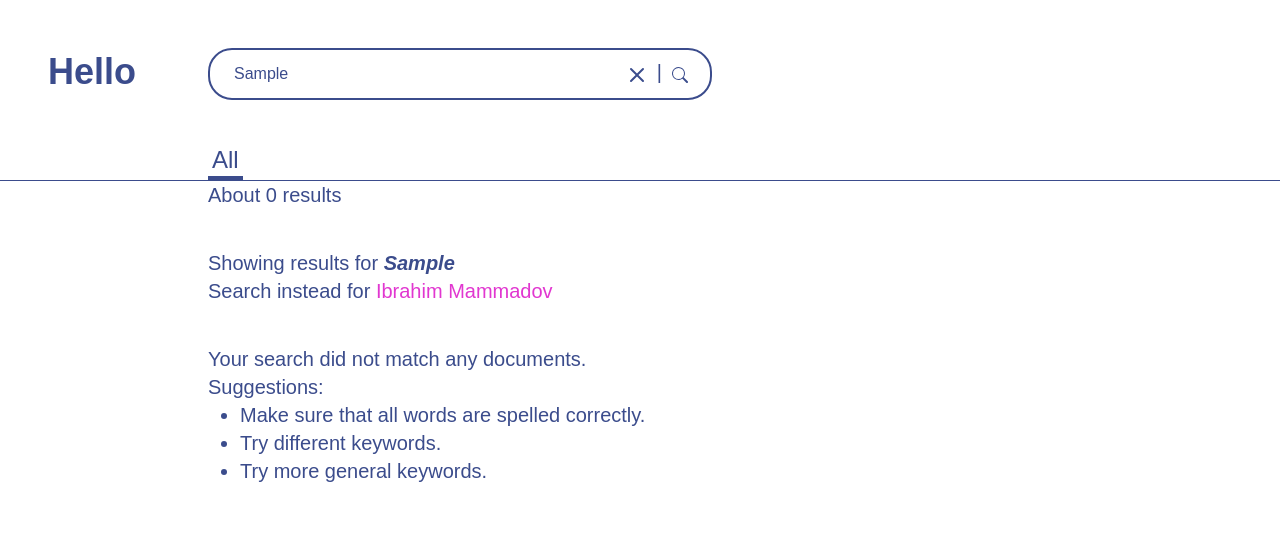
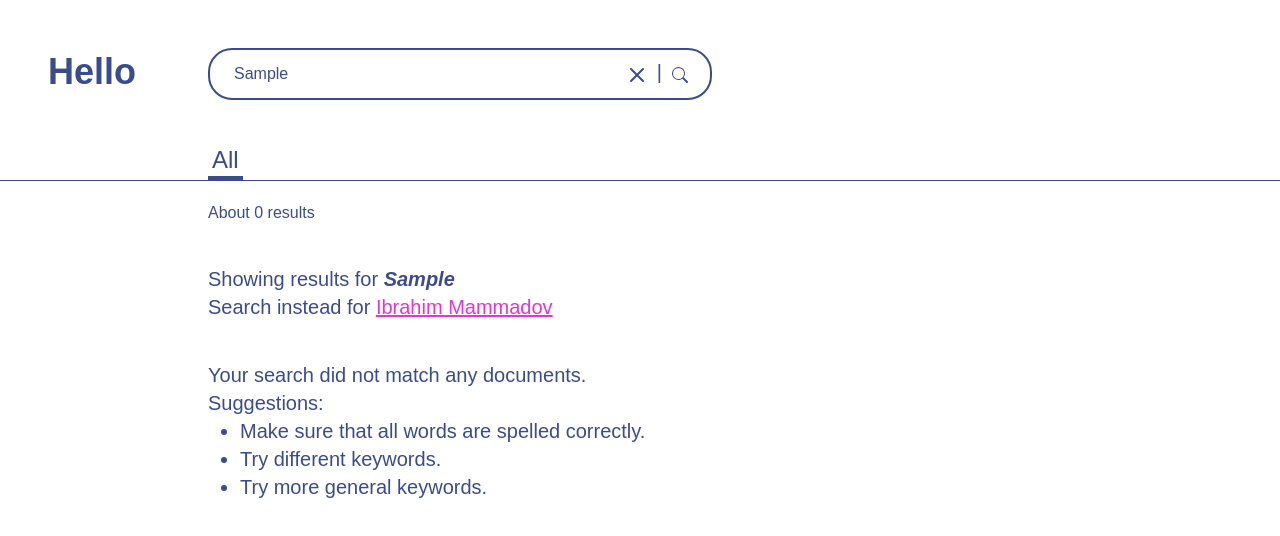
Before and after one commit to zxyctn/portfolio, a React (Vite) app: page / in a window 1280 px wide. Both pictures are taken after typing "Sample" into the empty fields and a click on the button "Search". Shown: the top 536 px of the page. Built offline with nearby package versions, Linux system fonts and the light colour scheme.

Commit message:
Handle submit on clicking on link

```diff
--- a/src/pages/NotFound.tsx
+++ b/src/pages/NotFound.tsx
@@ -1,14 +1,21 @@
-const NotFound = ({ q }: { q: string }) => {
+import type { SearchProps } from '../types';
+
+const NotFound = ({ q, handleSubmit }: SearchProps) => {
   return (
-    <div className='grid gap-10 text-primary text-xl cursor-auto'>
-      <div className=''>About 0 results</div>
+    <div className='grid gap-10 text-primary text-xl cursor-auto py-5'>
+      <p className='text-base'>About 0 results</p>
       <div className='grid gap-0'>
         <div>
           Showing results for <span className='font-bold italic'>{q}</span>
         </div>
         <div className=''>
           Search instead for{' '}
-          <span className='text-accent'>Ibrahim Mammadov</span>
+          <span
+            className='text-accent link'
+            onClick={() => handleSubmit('Ibrahim Mammadov')}
+          >
+            Ibrahim Mammadov
+          </span>
         </div>
       </div>
       <div className='grid gap-0'>
```
